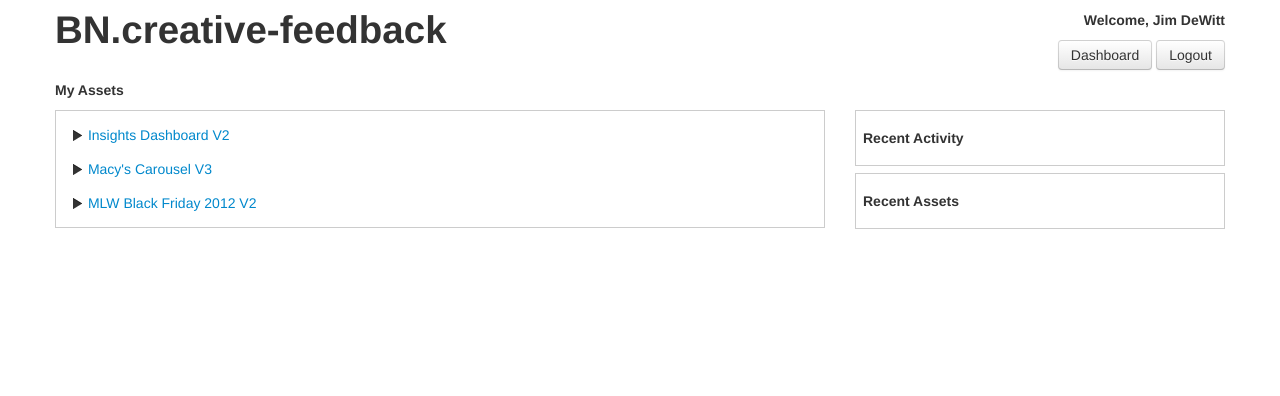
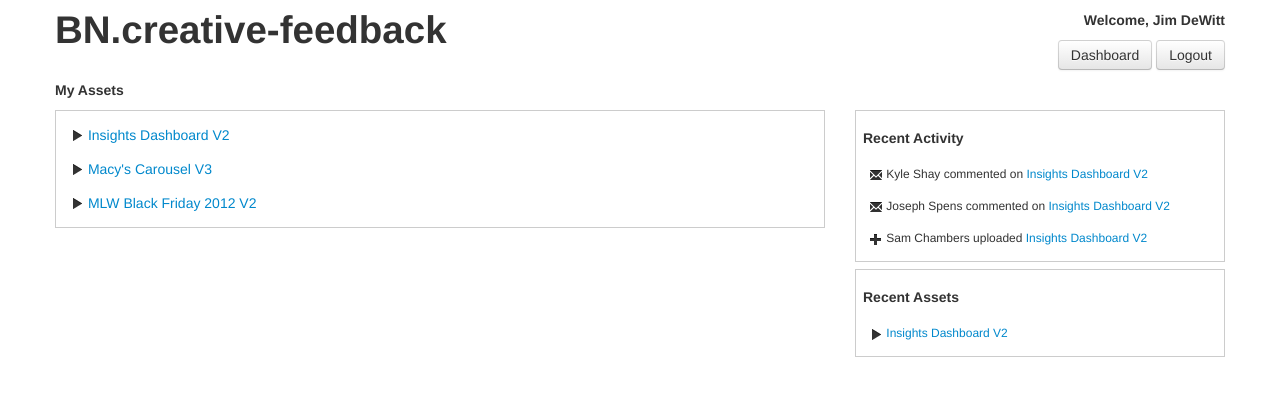
Before and after one commit to jdewitt3/bn-creative-feedback, a PHP site: page /HAXKR/dashboard.html in a window 1280 px wide. Shown: the top 396 px of the page. Run offline with PHP 8.4, Linux system fonts and the light colour scheme; some libraries are stand-ins or nearby versions.

Commit message:
added some icons

```diff
--- a/css/styles.css
+++ b/css/styles.css
@@ -57,3 +57,8 @@
 .asset-list ul li {
 	padding:.5em;
 }
+
+.recent-item {
+	font-size:12px;
+	padding:.5em;
+}
--- a/dashboard.html
+++ b/dashboard.html
@@ -61,12 +61,25 @@
                     <div class="row-fluid">
                         <div class="span12 recent-activity">
                             <h5>Recent Activity</h5>
+                            <div class="recent-item">
+                                <i class="icon-envelope"></i> Kyle Shay commented on <a href="#">Insights Dashboard V2</a>
+                            </div>
+                            <div class="recent-item">
+                                <i class="icon-envelope"></i> Joseph Spens commented on <a href="#">Insights Dashboard V2</a>
+                            </div>
+                            <div class="recent-item">
+                                <i class="icon-plus"></i> Sam Chambers uploaded <a href="#">Insights Dashboard V2</a>
+                            </div>
                         </div>
                     </div>
 
                     <div class="row-fluid">
                         <div class="span12 recent-assets">
                             <h5>Recent Assets</h5>
+                            <div class="recent-item">
+                                <i class="icon-play"></i> <a href="#">Insights Dashboard V2</a>
+                            </div>
+
                         </div>
                     </div>
 
```
